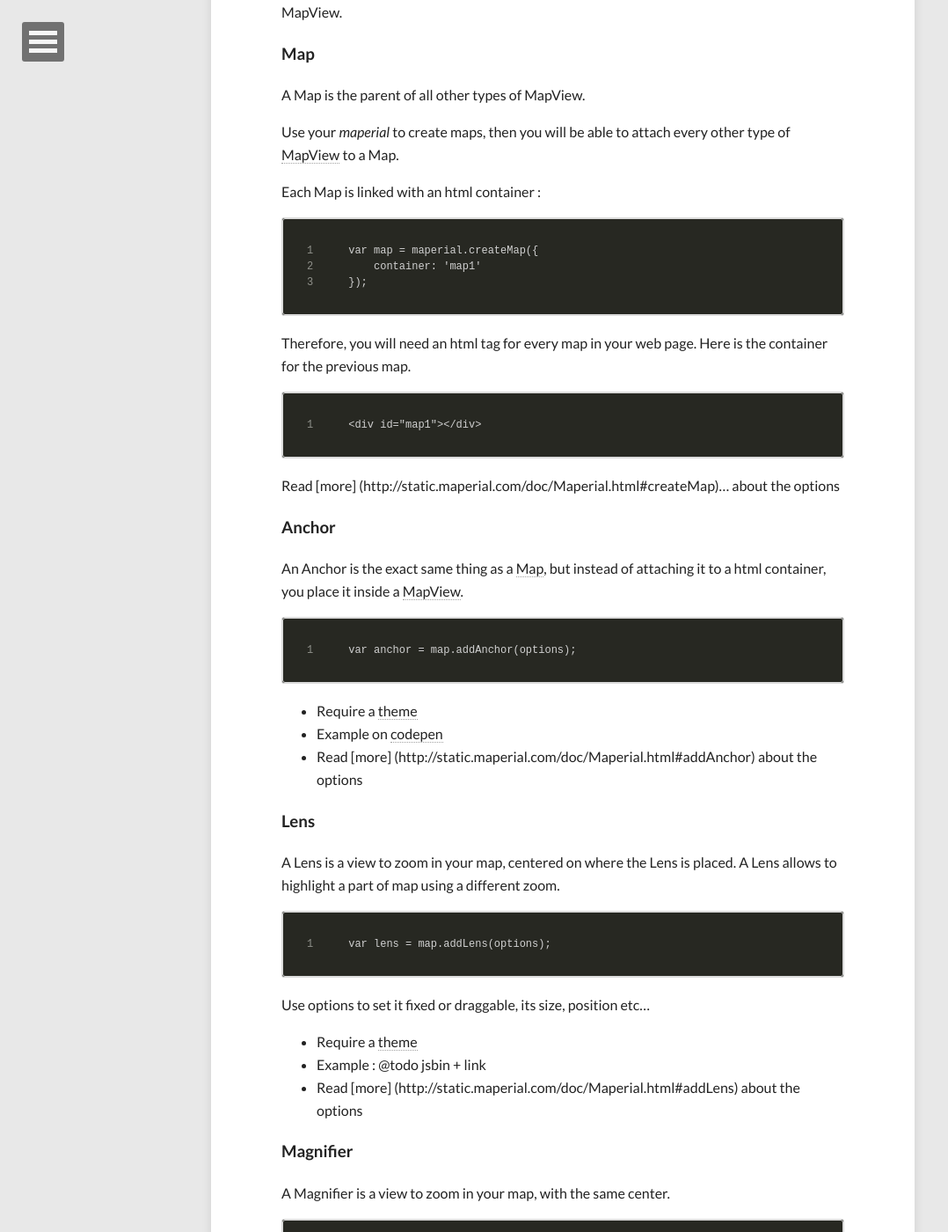
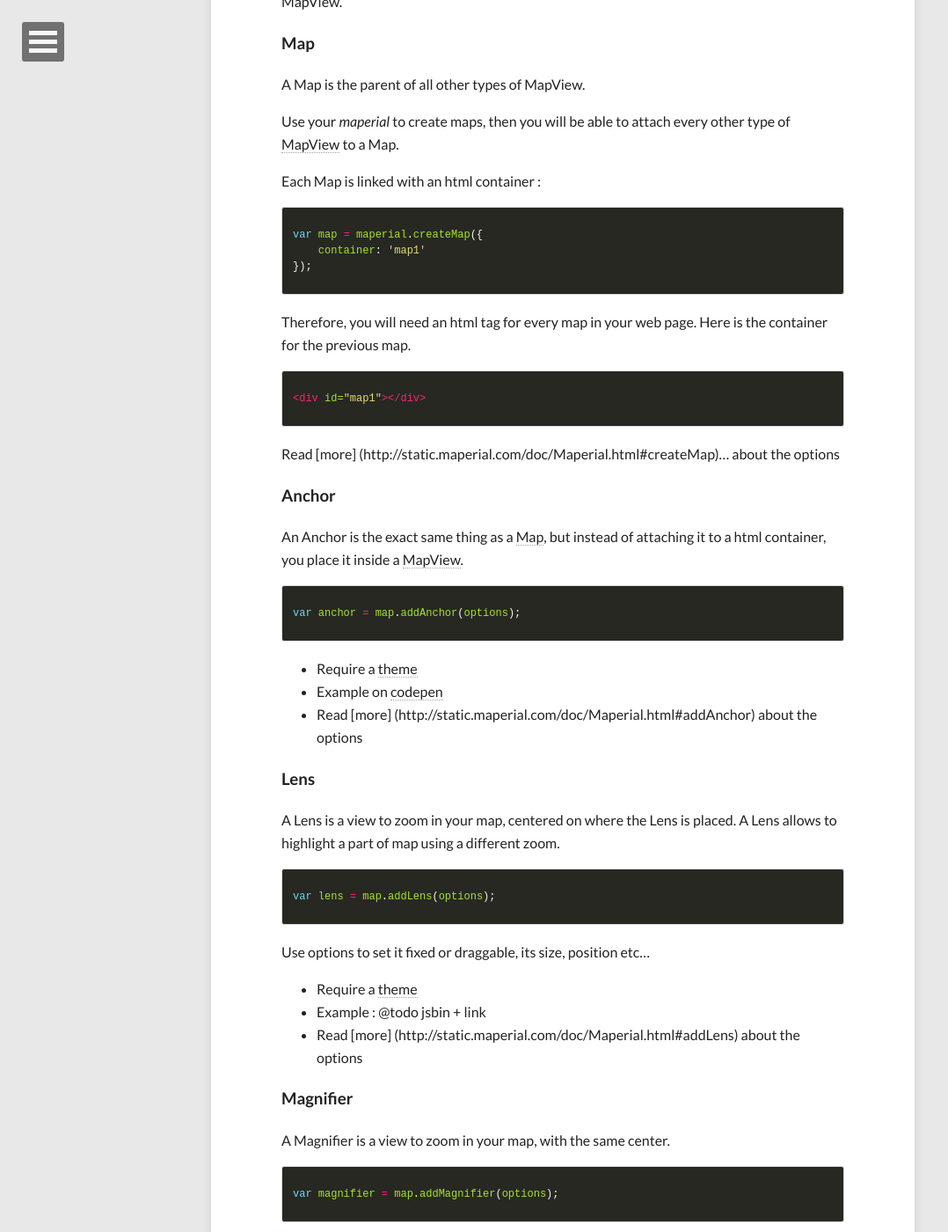
Before and after one commit to maperial/maperial.github.io, a Jekyll site: the page built from concepts/index.md, in a window 1280 px wide and 1400 px high, scrolled down 1205 px. Shown: the whole window at 88% size, without its empty margins (0-1078 px from the left). Built offline with Jekyll 4.4.1, drawn with Linux system fonts in a browser that asks for light colours; nearby versions of some CDN libraries; comment, search, counter and statistics services are not loaded; some of the changed text lies outside the part shown.

Commit message:
jekyll highlight

````diff
--- a/concepts/index.md
+++ b/concepts/index.md
@@ -20,9 +20,9 @@
 # Maperial
 
 Instanciate and use **one** single Maperial to build every map on your web page.
-```
+{% highlight js %}
 var maperial = new Maperial();
-```
+{% endhighlight %}
 ##### With your maperial you can now :
 - Draw [MapViews](#mapviews)
 - Share [Data](#data)
@@ -52,17 +52,17 @@
 type of [MapView](#mapviews) to a Map.
 
 Each Map is linked with an html container :
-```
+{% highlight js %}
 var map = maperial.createMap({
     container: 'map1'
 });
-```
+{% endhighlight %}
 
 Therefore, you will need an html tag for every map in your web page. Here is
 the container for the previous map.
-```
+{% highlight html %}
 <div id="map1"></div>
-```
+{% endhighlight %}
 
 Read [more] (http://static.maperial.com/doc/Maperial.html#createMap)...
 about the options
@@ -74,9 +74,9 @@
 An Anchor is the exact same thing as a [Map](#map), but instead of attaching it
 to a html container, you place it inside a [MapView](#mapviews).
 
-```
+{% highlight js %}
 var anchor = map.addAnchor(options);
-```
+{% endhighlight %}
 
 - Require a [theme](#theme)
 - Example on [codepen](http://codepen.io/chrisdugne/pen/VYYbEv?editors=101)
@@ -91,9 +91,9 @@
 A Lens is a view to zoom in your map, centered on where the Lens is placed.
 A Lens allows to highlight a part of map using a different zoom.
 
-```
+{% highlight js %}
 var lens = map.addLens(options);
-```
+{% endhighlight %}
 
 Use options to set it fixed or draggable, its size, position etc...
 
@@ -108,9 +108,9 @@
 ### Magnifier
 A Magnifier is a view to zoom in your map, with the same center.
 
-```
+{% highlight js %}
 var magnifier = map.addMagnifier(options);
-```
+{% endhighlight %}
 
 Use options to set it fixed or draggable, its size, position etc...
 
@@ -125,9 +125,9 @@
 ### Minifier
 A Minifier is a view to zoom out your map, with the same center.
 
-```
+{% highlight js %}
 var minifier = map.addMinifier(options);
-```
+{% endhighlight %}
 
 Use options to set it fixed or draggable, its size, position etc...
 
@@ -233,9 +233,10 @@
 #### Simple Zoom
 You can add +/- buttons in a container, and attach this tool
 to a set of MapViews
-```
+
+{% highlight js %}
 maperial.addSimpleZoom(options)
-```
+{% endhighlight %}
 
 - Require a [theme](#theme) on your page
 - @todo : Example on [codepen](http://codepen.io/chrisdugne)
@@ -262,11 +263,11 @@
 - The light x,y and z
 - The shade scale.
 
-```
+{% highlight js %}
 maperial.addShadeControls({
     layer : shadeLayer
 });
-```
+{% endhighlight %}
 
 - Require a [theme](#theme) on your page
 - Example on [codepen](http://codepen.io/chrisdugne/pen/qEEYRp?editors=101)
````
Also changed, not shown: other parts of concepts/index.md (+1 -1 lines).
